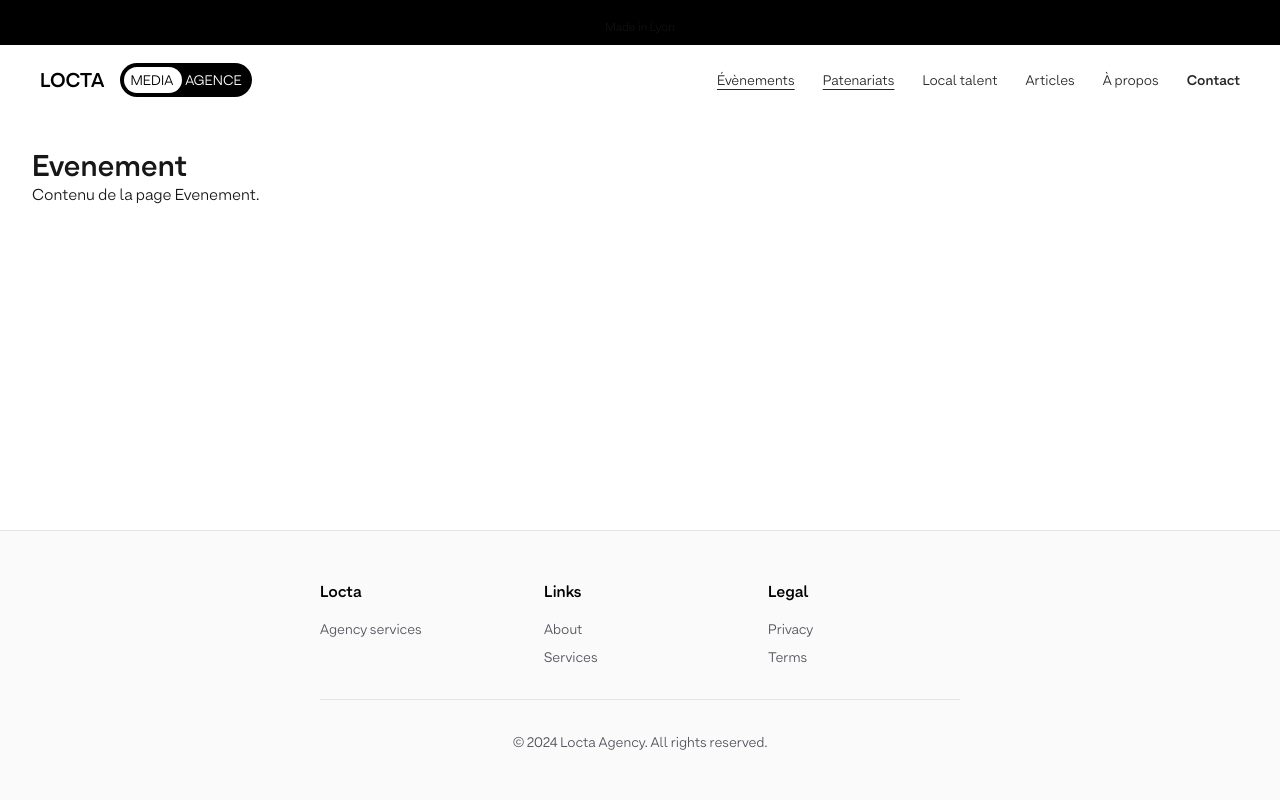
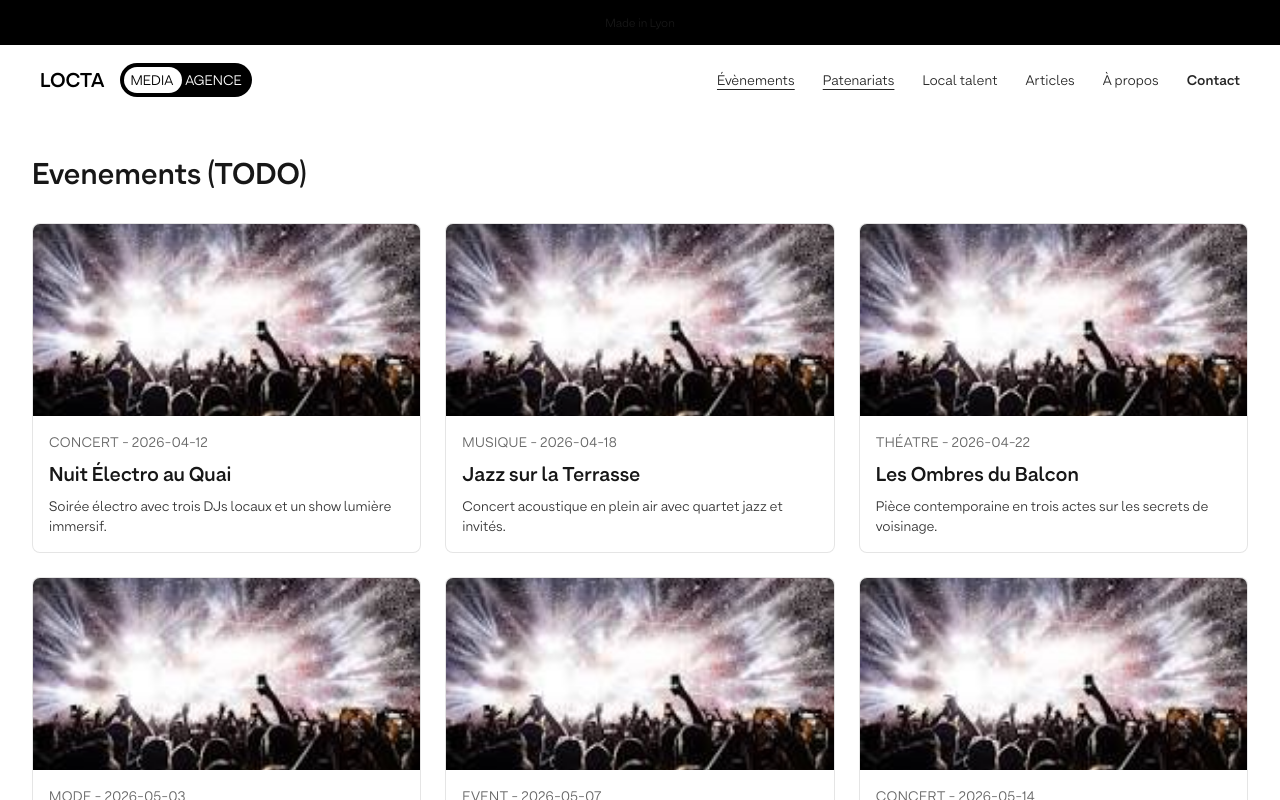
Before and after one commit to locta-agence/locta-new-front, a Next.js app: page /media/evenement in a window 1280 px wide. Shown: the top 800 px of the page. Built offline with nearby package versions, Linux system fonts and the light colour scheme.

Commit message:
Feato(fronto) addo evento placeholdero

```diff
--- a/app/media/evenement/page.tsx
+++ b/app/media/evenement/page.tsx
@@ -1,8 +1,36 @@
+import Image from "next/image";
+import { events } from "@/data/events";
+
 export default function Page() {
   return (
-    <main className="p-8">
-      <h1 className="text-3xl font-bold">Evenement</h1>
-      <p>Contenu de la page Evenement.</p>
+    <main className="px-8 py-10">
+      <h1 className="text-3xl font-bold mb-8">Evenements (TODO)</h1>
+
+      <section className="grid gap-6 sm:grid-cols-2 lg:grid-cols-3">
+        {events.map((event) => (
+          <article
+            key={event.id}
+            className="overflow-hidden rounded-lg border border-black/10 bg-white"
+          >
+            <div className="relative h-48 w-full">
+              <Image
+                src={event.image}
+                alt={event.titre}
+                fill
+                className="object-cover"
+              />
+            </div>
+
+            <div className="p-4">
+              <p className="text-sm uppercase tracking-wide text-black/60">
+                {event.type} - {event.date}
+              </p>
+              <h2 className="mt-2 text-xl font-semibold">{event.titre}</h2>
+              <p className="mt-2 text-sm text-black/80">{event.description}</p>
+            </div>
+          </article>
+        ))}
+      </section>
     </main>
   );
 }
```
